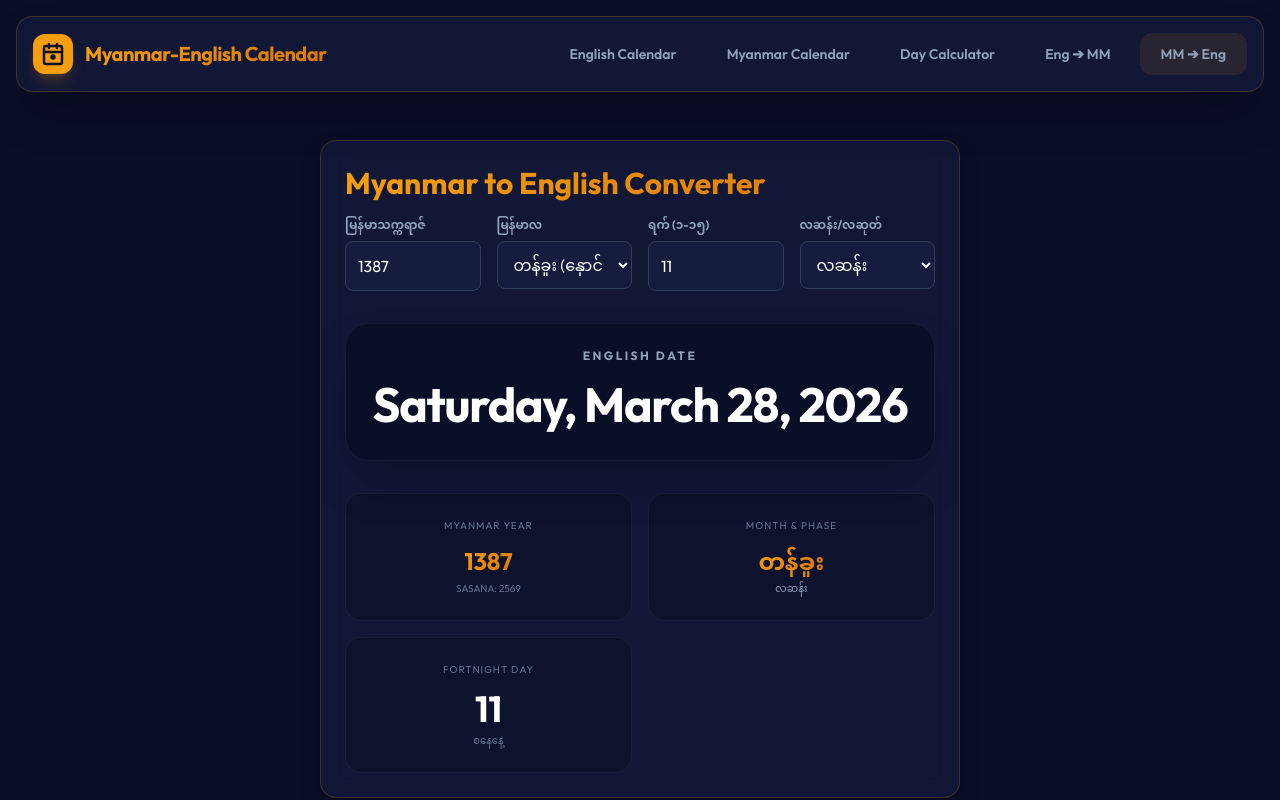
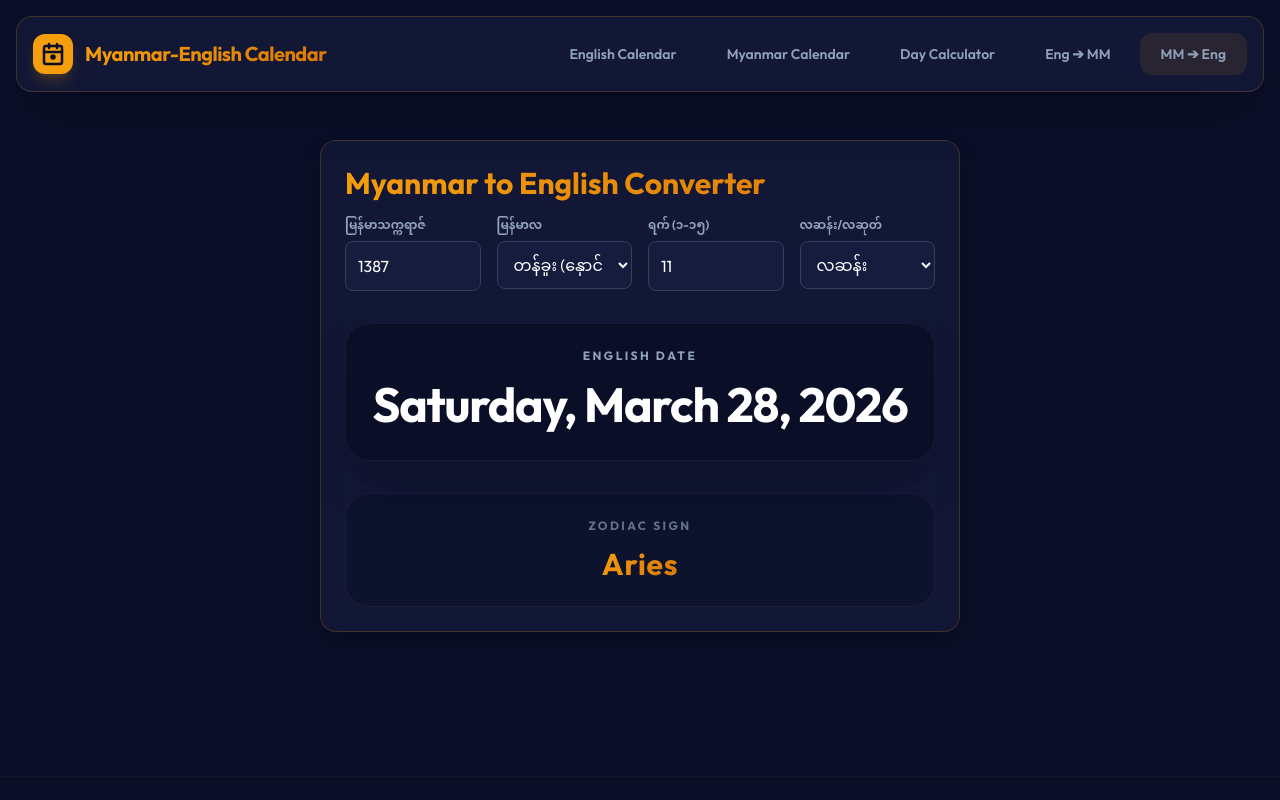
Before and after one commit to thawzinaung-2002/mm-eng-calendar, an Angular app: page /myanmar-to-eng in a window 1280 px wide. Shown: the top 800 px of the page. Built offline with nearby package versions, Linux system fonts and the light colour scheme.

Commit message:
Center Detail in the middle and Change screen of MM->ENG

```diff
--- a/src/app/app.html
+++ b/src/app/app.html
@@ -57,7 +57,7 @@
         <span class="text-gold font-myanmar text-sm tracking-widest animate-pulse">LOADING...</span>
       </div>
     }
-    <div [ngClass]="{'opacity-30 blur-sm pointer-events-none scale-[0.98] transition-all duration-300': isLoading(), 'opacity-100 scale-100 transition-all duration-300': !isLoading()}">
+    <div [ngClass]="{'opacity-30 pointer-events-none transition-all duration-300': isLoading(), 'opacity-100 transition-all duration-300': !isLoading()}">
       <router-outlet></router-outlet>
     </div>
   </main>
--- a/src/app/components/eng-calendar/eng-calendar.html
+++ b/src/app/components/eng-calendar/eng-calendar.html
@@ -68,14 +68,16 @@
       }
     </div>
 
+  </div>
+
   <!-- Daily Details Modal (English) -->
   @if (selectedDay()) {
-      <div class="fixed inset-0 z-[100] flex items-center justify-center p-4">
+    <div class="fixed inset-0 z-[100] flex items-center justify-center p-4 overflow-y-auto">
       <!-- Backdrop -->
       <div class="absolute inset-0 bg-navy/80 backdrop-blur-sm transition-opacity" (click)="selectedDay.set(null)"></div>
 
       <!-- Modal Card -->
-        <div class="bg-navy border border-gold/20 rounded-3xl p-6 sm:p-8 shadow-2xl z-10 w-full max-w-lg animate-in zoom-in-95 duration-200">
+      <div class="bg-navy border border-gold/20 rounded-3xl p-6 sm:p-8 shadow-2xl z-10 w-full max-w-lg my-auto animate-in zoom-in-95 duration-200">
         <div class="flex justify-between items-start mb-6">
           <div class="flex flex-col">
             <span class="text-3xl font-black gold-text">{{ selectedDay().date | date:'MMMM d, yyyy' }}</span>
@@ -130,4 +132,3 @@
     </div>
   }
 </div>
-</div>
--- a/src/app/components/mm-calendar/mm-calendar.html
+++ b/src/app/components/mm-calendar/mm-calendar.html
@@ -72,14 +72,16 @@
       }
     </div>
 
+  </div>
+
   <!-- Daily Details Modal (Burmese) -->
   @if (selectedDay() && selectedDay().mm) {
-      <div class="fixed inset-0 z-[100] flex items-center justify-center p-4">
+    <div class="fixed inset-0 z-[100] flex items-center justify-center p-4 overflow-y-auto">
       <!-- Backdrop -->
       <div class="absolute inset-0 bg-navy/80 backdrop-blur-sm transition-opacity" (click)="selectedDay.set(null)"></div>
 
       <!-- Modal Card -->
-        <div class="bg-navy border border-gold/20 rounded-3xl p-6 sm:p-8 shadow-2xl z-10 w-full max-w-lg animate-in zoom-in-95 duration-200">
+      <div class="bg-navy border border-gold/20 rounded-3xl p-6 sm:p-8 shadow-2xl z-10 w-full max-w-lg my-auto animate-in zoom-in-95 duration-200">
         <div class="flex justify-between items-start mb-6">
           <div class="flex flex-col">
             <span class="text-xs uppercase text-slate-500 font-bold tracking-widest mb-1">{{ selectedDay().mm.mm_name_my }}</span>
@@ -138,4 +140,3 @@
     </div>
   }
 </div>
-</div>
--- a/src/app/components/mm-to-eng/mm-to-eng.html
+++ b/src/app/components/mm-to-eng/mm-to-eng.html
@@ -64,33 +64,11 @@
           </div>
         }
 
-        <!-- Detailed Myanmar Info Cards -->
+        <!-- Zodiac Sign Result -->
         @if (mmDateTime(); as mmDate) {
-          <div class="grid grid-cols-1 md:grid-cols-2 gap-4">
-            <div class="bg-navy/50 rounded-2xl p-6 border border-white/5 flex flex-col items-center text-center">
-              <span class="text-slate-500 text-[10px] uppercase tracking-widest mb-3">Myanmar Year</span>
-              <span class="text-2xl font-bold gold-text">{{ mmDate.my }}</span>
-              <span class="text-[10px] text-slate-500 mt-1 uppercase">Sasana: {{ mmDate.my + 1182 }}</span>
-            </div>
-
-            <div class="bg-navy/50 rounded-2xl p-6 border border-white/5 flex flex-col items-center text-center">
-              <span class="text-slate-500 text-[10px] uppercase tracking-widest mb-3">Month & Phase</span>
-              <span class="text-2xl font-bold gold-text font-myanmar">{{ mmDate.mm_name_my }}</span>
-              <span class="text-[10px] text-slate-400 mt-1 uppercase tracking-wide">{{ mmDate.mp_name_my }}</span>
-            </div>
-
-            <div class="bg-navy/50 rounded-2xl p-6 border border-white/5 flex flex-col items-center text-center">
-              <span class="text-slate-500 text-[10px] uppercase tracking-widest mb-3">Fortnight Day</span>
-              <span class="text-4xl font-black text-white">{{ mmDate.mf }}</span>
-              <span class="text-[10px] text-slate-500 mt-1 uppercase font-myanmar">{{ mmDate.weekday_my }}နေ့</span>
-            </div>
-
-            @if (mmDate.holiday) {
-              <div class="md:col-span-2 bg-gold/5 border border-gold/20 rounded-2xl p-4 text-center">
-                <p class="text-[10px] text-gold uppercase tracking-widest mb-1 font-bold">Holiday</p>
-                <span class="text-white text-sm font-medium">{{ mmDate.holiday }}</span>
-              </div>
-            }
+          <div class="bg-navy/50 rounded-3xl p-6 border border-white/5 flex flex-col items-center text-center animate-in fade-in slide-in-from-bottom-2 duration-700 delay-150">
+            <span class="text-slate-500 text-xs uppercase tracking-[0.2em] mb-3 font-bold">Zodiac Sign</span>
+            <span class="text-3xl font-black gold-text tracking-wide">{{ mmDate.rasi }}</span>
           </div>
         }
       </div>
```
Lines whose indentation alone changed are shown as unchanged.
